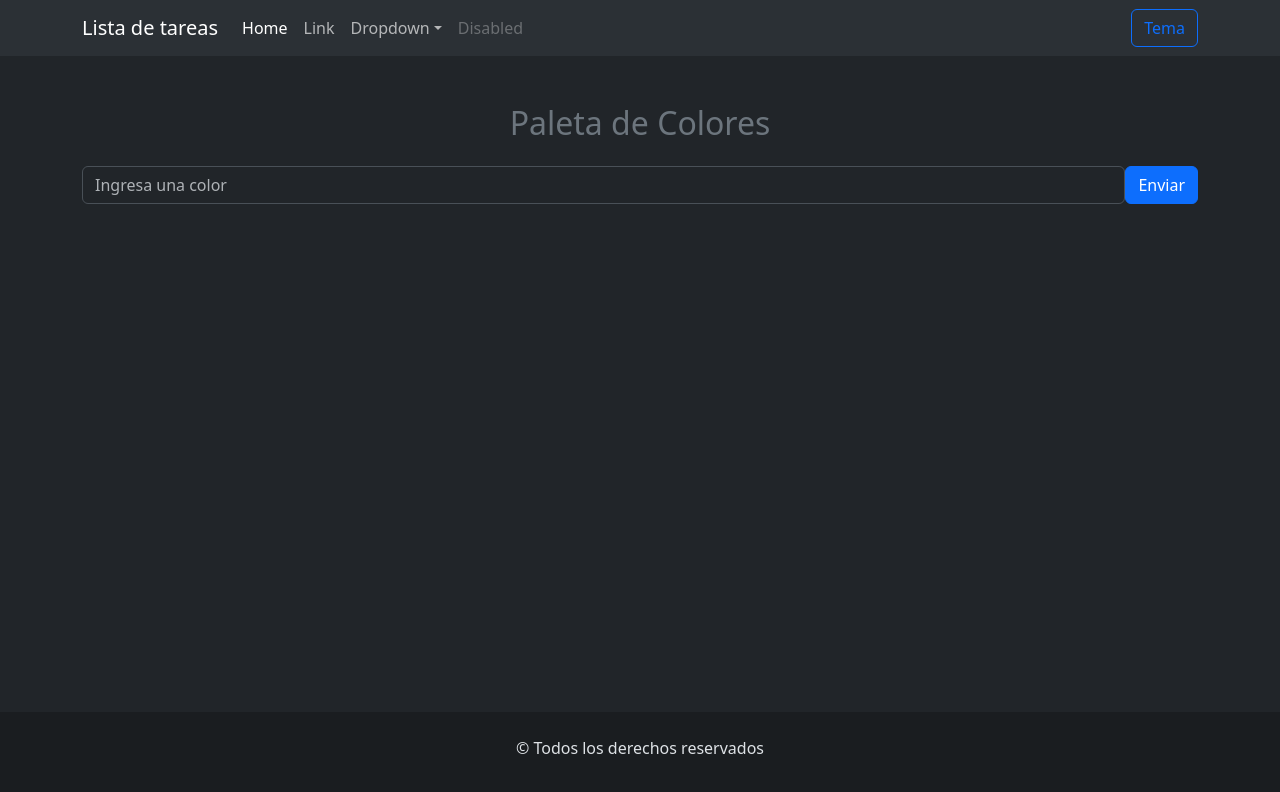
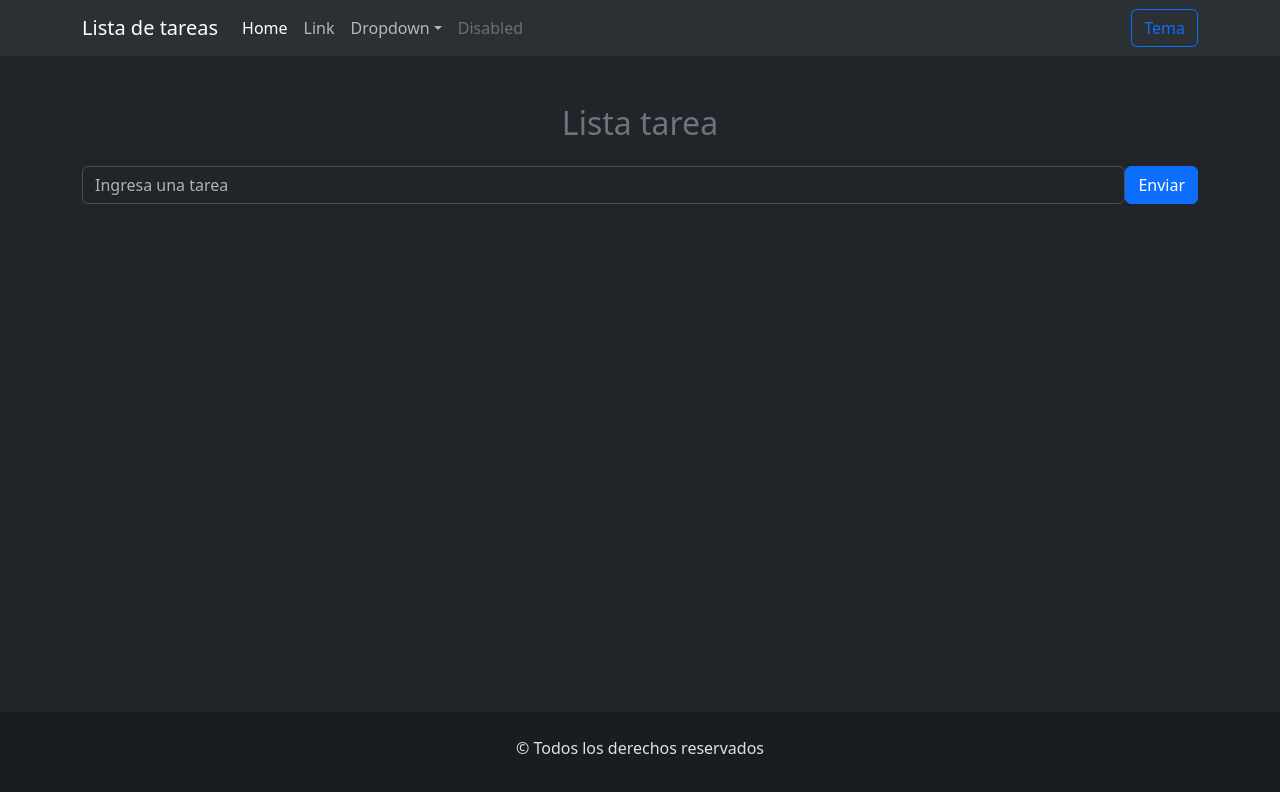
Before and after one commit to KarinaMirandaUTNFRT/Lista-tareas-Frontend, a React (Vite) app: page / in a window 1280 px wide. Shown: the top 792 px of the page. Built offline with nearby package versions, Linux system fonts and the light colour scheme.

Commit message:
se corrigieron las palabras de colores a tareas

```diff
--- a/index.html
+++ b/index.html
@@ -4,7 +4,8 @@
     <meta charset="UTF-8" />
     <link rel="icon" type="image/svg+xml" href="/favicon.svg" />
     <meta name="viewport" content="width=device-width, initial-scale=1.0" />
-    <title>tp-react-punto6</title>
+    <title>Lista de tareas</title>
+
   </head>
   <body>
     <div id="root"></div>
--- a/src/App.jsx
+++ b/src/App.jsx
@@ -1,6 +1,6 @@
 import Footer from "./components/Footer";
 import Navbar from "./components/Navbar";
-import FormularioColor from './components/FormularioColor';
+import FormularioTarea from './components/FormularioTarea';
 
 function App() {
   return (
@@ -9,10 +9,10 @@ function App() {
 
 
       <main className="container my-5">
-        <h2 className="text-center mb-4 text-secondary">Paleta de Colores</h2>
+        <h2 className="text-center mb-4 text-secondary">Lista tarea</h2>
 
 
-        <FormularioColor />
+        <FormularioTarea />
       </main>
 
       <Footer />
--- a/src/components/FormularioColor.jsx
+++ /dev/null
@@ -1,55 +0,0 @@
-import { useState } from "react";
-import ListaColor from "./ListaColor";
-
-const FormularioColor = () => {
-  const [arrayColores, setarrayColores] = useState([]);
-  const [color, setColor] = useState("");
-
-  const handleSubmit = (e) => {
-    e.preventDefault();
-
-    if (color.trim() === ""){  // Evita que agreguen colores vacíos
-    return alert("lngresa un color valido");
-  };
-
-  const colorBuscada = arrayColores.find(
-    (itemColor) => itemColor.toLowerCase() === color.toLowerCase().trim(),
-  );
-
-  if (colorBuscada) {
-    return alert("El color ya existe");
-  }
-
-  setarrayColores([...arrayColores, color.trim()]);
-  setColor("");
-};
-
-
-const borrarColor = (nombreColor) => {
-  const arrayFiltrado = arrayColores.filter((item) => item !== nombreColor);
-  setarrayColores(arrayFiltrado);
-}
-  return (
-    <section>
-      <form onSubmit={handleSubmit}>
-        <div className="mb-3 d-flex ">
-          <input
-            type="text"
-            className="form-control"
-            id="inputColor"
-            placeholder="Ingresa una color"
-            onChange={(e) => setColor(e.target.value)}
-            value={color}
-          />
-          <button className="btn btn-primary">Enviar</button>
-        </div>
-      </form>
-      <ListaColor
-        arrayColoresProps={arrayColores}
-        borrarColorProps={borrarColor}
-      ></ListaColor>
-    </section>
-  );
-};
-
-export default FormularioColor;
--- /dev/null
+++ b/src/components/FormularioTarea.jsx
@@ -0,0 +1,55 @@
+import { useState } from "react";
+import ListaTarea from "./ListaTarea";
+
+const FormularioTarea = () => {
+  const [arrayTareaes, setarrayTareaes] = useState([]);
+  const [tarea, setTarea] = useState("");
+
+  const handleSubmit = (e) => {
+    e.preventDefault();
+
+    if (tarea.trim() === ""){  // Evita que agreguen tareaes vacíos
+    return alert("lngresa un tarea valido");
+  };
+
+  const tareaBuscada = arrayTareaes.find(
+    (itemTarea) => itemTarea.toLowerCase() === tarea.toLowerCase().trim(),
+  );
+
+  if (tareaBuscada) {
+    return alert("El tarea ya existe");
+  }
+
+  setarrayTareaes([...arrayTareaes, tarea.trim()]);
+  setTarea("");
+};
+
+
+const borrarTarea = (nombreTarea) => {
+  const arrayFiltrado = arrayTareaes.filter((item) => item !== nombreTarea);
+  setarrayTareaes(arrayFiltrado);
+}
+  return (
+    <section>
+      <form onSubmit={handleSubmit}>
+        <div className="mb-3 d-flex ">
+          <input
+            type="text"
+            className="form-control"
+            id="inputTarea"
+            placeholder="Ingresa una tarea"
+            onChange={(e) => setTarea(e.target.value)}
+            value={tarea}
+          />
+          <button className="btn btn-primary">Enviar</button>
+        </div>
+      </form>
+      <ListaTarea
+        arrayTareaesProps={arrayTareaes}
+        borrarTareaProps={borrarTarea}
+      ></ListaTarea>
+    </section>
+  );
+};
+
+export default FormularioTarea;
--- a/src/components/ListaColor.jsx
+++ /dev/null
@@ -1,14 +0,0 @@
-import ItemColor from "./ItemColor";
-
-const ListaColor = ({arrayColoresProps, borrarColorProps}) => {
-  return (
-    <ul className="list-group">
-      {
-      arrayColoresProps.map((textoColor, indice) =>
-        <ItemColor key={indice} textoColorProps={textoColor} deleteColorProps={borrarColorProps}></ItemColor>)
-        }
-    </ul>
-  );
-};
-
-export default ListaColor;
--- /dev/null
+++ b/src/components/ListaTarea.jsx
@@ -0,0 +1,14 @@
+import ItemTarea from "./ItemTarea";
+
+const ListaTarea = ({arrayTareaesProps, borrarTareaProps}) => {
+  return (
+    <ul className="list-group">
+      {
+      arrayTareaesProps.map((textoTarea, indice) =>
+        <ItemTarea key={indice} textoTareaProps={textoTarea} deleteTareaProps={borrarTareaProps}></ItemTarea>)
+        }
+    </ul>
+  );
+};
+
+export default ListaTarea;
```
Also changed, not shown: src/components/ItemTarea.jsx (renamed from src/components/ItemColor.jsx).
